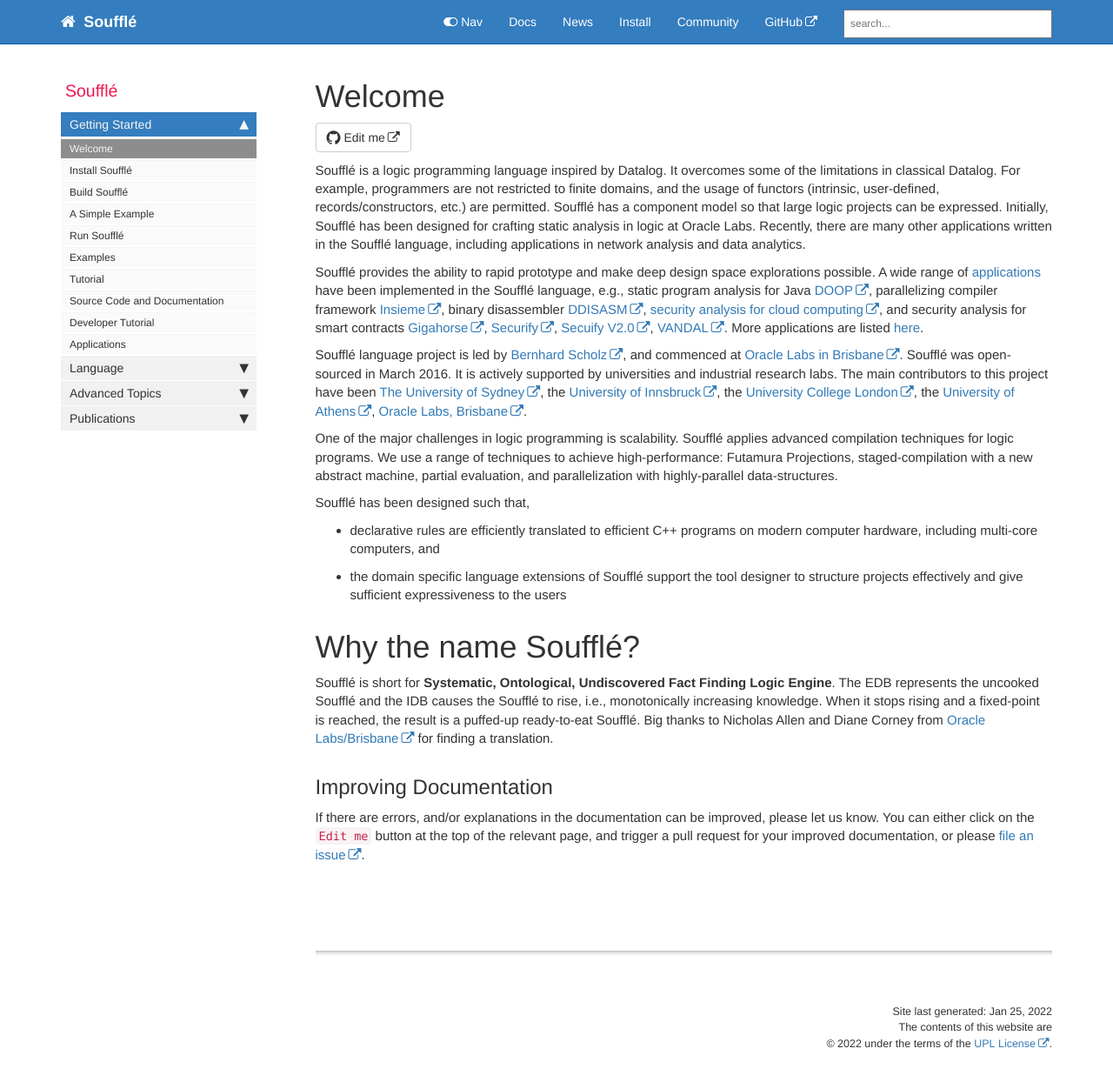
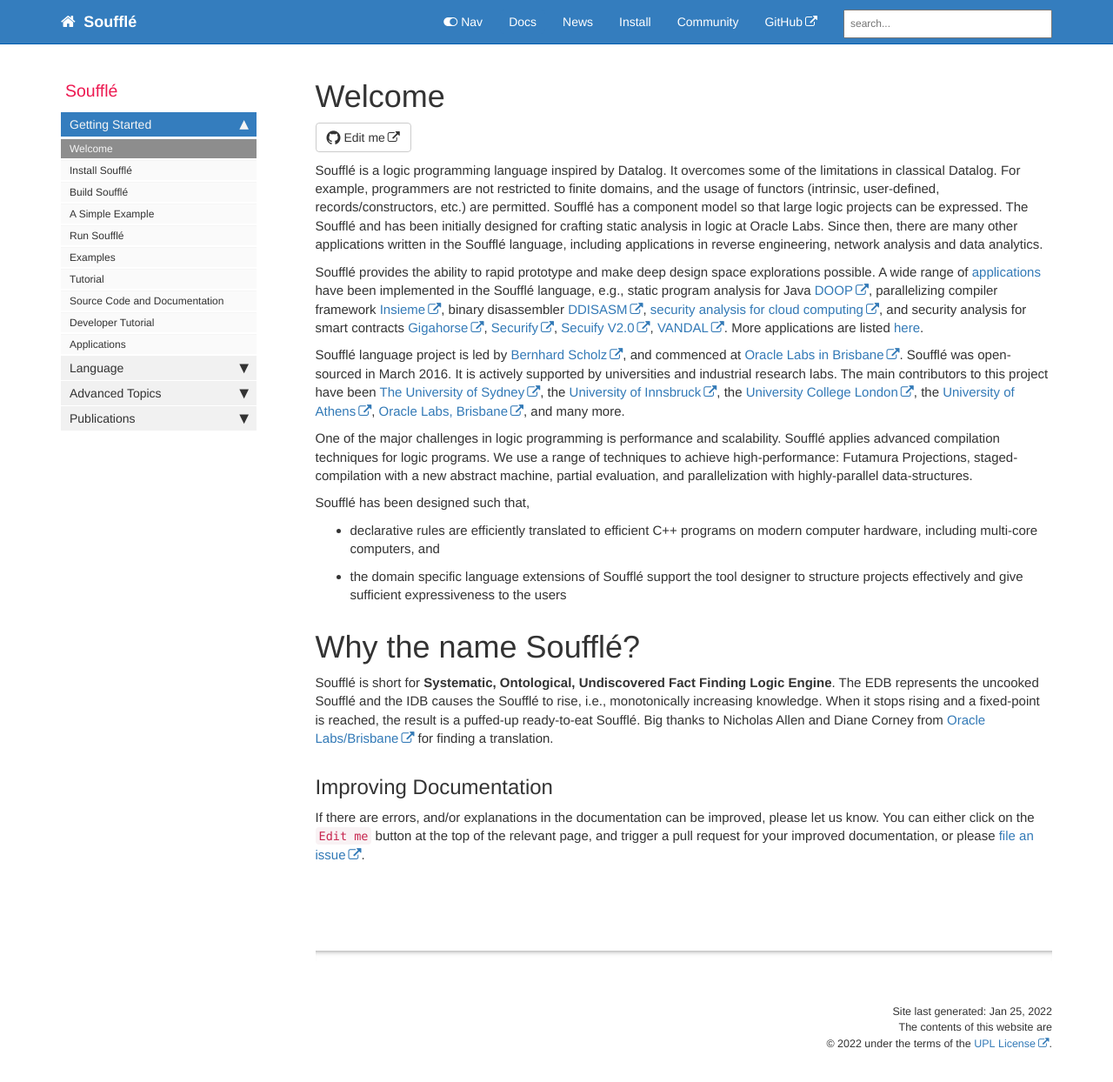
Before and after one commit to souffle-lang/souffle-lang.github.io, a Jekyll site: the page built from pages/docs/docsindex.md, in a window 1280 px wide and 1270 px high. Shown: the top 1244 px of the window at 87% size. Built offline with Jekyll 4.4.1, drawn with Linux system fonts in a browser that asks for light colours; comment, search, counter and statistics services are not loaded.

Commit message:
Update docsindex.md

```diff
--- a/pages/docs/docsindex.md
+++ b/pages/docs/docsindex.md
@@ -8,8 +8,7 @@ folder: docs
 ---
 Soufflé is a logic programming language inspired by Datalog. It overcomes some of the limitations in classical Datalog.
 For example, programmers are not restricted to finite domains, and the usage of functors (intrinsic, user-defined, records/constructors, etc.) are permitted. Soufflé has a component model so that large logic projects can be
-expressed. Initially, Soufflé has been designed for crafting static analysis in logic at Oracle Labs.
-Recently, there are many other applications written in the Soufflé language, including applications in network analysis and data analytics.
+expressed. The Soufflé and has been initially designed for crafting static analysis in logic at Oracle Labs. Since then, there are many other applications written in the Soufflé language, including applications in reverse engineering, network analysis and data analytics.
 
 Soufflé provides the ability to rapid prototype and make deep design space explorations possible.
 A wide range of [applications](/applications) have been implemented in the Soufflé language, e.g., static program
@@ -25,9 +24,9 @@ Brisbane](https://github.com/oracle/souffle/wiki/Contributors). Soufflé was ope
 supported by universities and industrial research labs. The main contributors to this project have been [The University
 of Sydney](http://sydney.edu.au), the [University of Innsbruck](https://www.uibk.ac.at/index.html.en), the [University
 College London](https://www.ucl.ac.uk), the [University of Athens](http://www.di.uoa.gr/), [Oracle Labs,
-Brisbane](http://https://labs.oracle.com/).
+Brisbane](http://https://labs.oracle.com/), and many more.
 
-One of the major challenges in logic programming is scalability.
+One of the major challenges in logic programming is performance and scalability.
 Soufflé applies advanced compilation techniques for logic programs. We use a range of techniques to achieve high-performance: Futamura Projections, staged-compilation with a new abstract machine, partial evaluation, and parallelization with highly-parallel data-structures.
 
 Soufflé has been designed such that,
```
